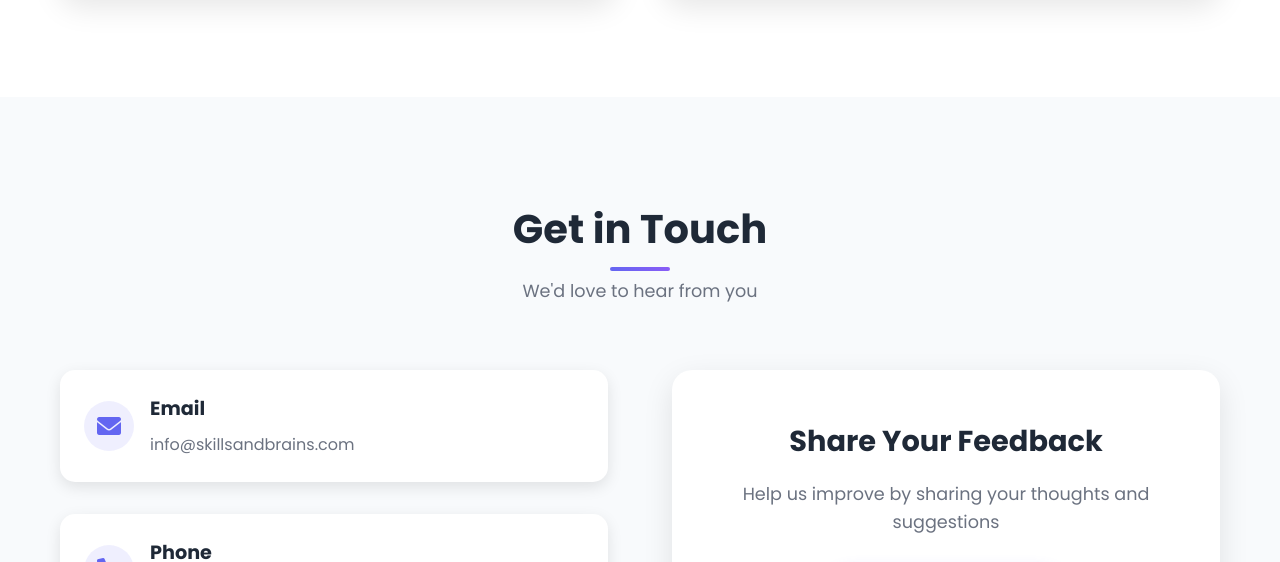
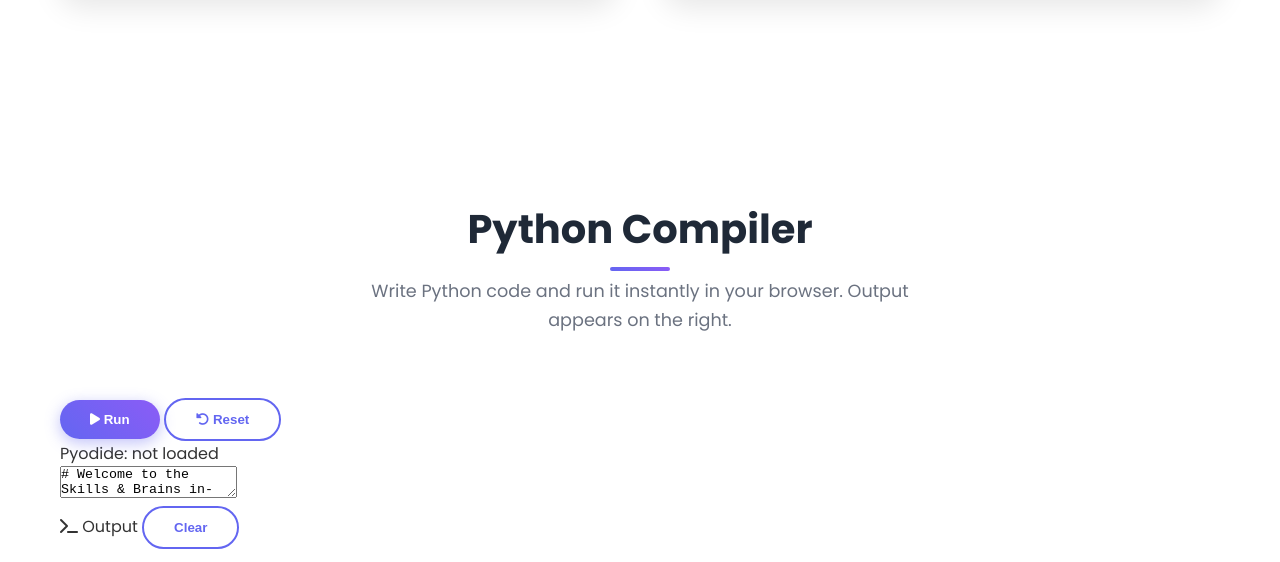
Before and after one commit to TamilMyme/pythonteaching, a plain HTML site: page index.html in a window 1280 px wide. Shown: the part 5205-5767 px from the top of the page. Drawn offline with Linux system fonts and the light colour scheme.

Commit message:
Update index.html

```diff
--- a/index.html
+++ b/index.html
@@ -87,7 +87,7 @@
                 <p class="section-subtitle">Download and preview comprehensive study materials</p>
             </div>
             <div class="notes-grid">
-                <div class="note-card" data-aos="fade-up">
+                <div class="note-card" data-aos="fade-up" data-drive-id="1AL-n798ti4XEVe21Vju8v_6frdOkOamz">
                     <div class="note-icon">
                         <i class="fas fa-book"></i>
                     </div>
@@ -98,7 +98,7 @@
                         <button class="btn btn-primary download-btn" data-subject="math">Download</button>
                     </div>
                 </div>
-                <div class="note-card" data-aos="fade-up" data-aos-delay="100">
+                <div class="note-card" data-aos="fade-up" data-aos-delay="100" data-drive-id="1Rv3bg8jTwEYKzOgJysClF-nUcnE93lcY">
                     <div class="note-icon">
                         <i class="fas fa-book"></i>
                     </div>
@@ -109,7 +109,7 @@
                         <button class="btn btn-primary download-btn" data-subject="physics">Download</button>
                     </div>
                 </div>
-                <div class="note-card" data-aos="fade-up" data-aos-delay="200">
+                <div class="note-card" data-aos="fade-up" data-aos-delay="200" data-drive-id="1iACzOpyv5pggx7O1f26utISrpLdf2rq2">
                     <div class="note-icon">
                         <i class="fas fa-book"></i>
                     </div>
@@ -120,7 +120,7 @@
                         <button class="btn btn-primary download-btn" data-subject="chemistry">Download</button>
                     </div>
                 </div>
-                <div class="note-card" data-aos="fade-up" data-aos-delay="300">
+                <div class="note-card" data-aos="fade-up" data-aos-delay="300" data-drive-id="1hUZksDLc7QJu9lQ4Fwr017vDCJesLDag">
                     <div class="note-icon">
                         <i class="fas fa-book"></i>
                     </div>
@@ -131,7 +131,7 @@
                         <button class="btn btn-primary download-btn" data-subject="biology">Download</button>
                     </div>
                 </div>
-                <div class="note-card" data-aos="fade-up" data-aos-delay="300">
+                <div class="note-card" data-aos="fade-up" data-aos-delay="300" data-drive-id="1fktBhx4ZFCyXzfhol_Rc5FQIZmaMZj4m">
                     <div class="note-icon">
                         <i class="fas fa-book"></i>
                     </div>
@@ -471,6 +471,46 @@
         </div>
     </section>
 
+    <!-- Python Compiler Section -->
+    <section id="python-compiler" class="section">
+        <div class="container">
+            <div class="section-header">
+                <h2 class="section-title">Python Compiler</h2>
+                <p class="section-subtitle">Write Python code and run it instantly in your browser. Output appears on the right.</p>
+            </div>
+            <div class="compiler-wrapper">
+                <div class="editor-pane">
+                    <div class="compiler-toolbar">
+                        <div class="left">
+                            <button id="runPython" class="btn btn-primary"><i class="fas fa-play"></i> Run</button>
+                            <button id="resetPython" class="btn btn-outline"><i class="fas fa-rotate-left"></i> Reset</button>
+                        </div>
+                        <div class="right">
+                            <span id="pyStatus" class="status-badge">Pyodide: not loaded</span>
+                        </div>
+                    </div>
+                    <textarea id="pythonEditor" spellcheck="false" aria-label="Python editor"># Welcome to the Skills & Brains in-browser Python compiler!
+# Write Python code on the left, then click Run.
+
+# Example: compute factorial
+
+def factorial(n):
+    return 1 if n <= 1 else n * factorial(n-1)
+
+print("Factorial of 5 is", factorial(5))
+</textarea>
+                </div>
+                <div class="output-pane">
+                    <div class="output-header">
+                        <span><i class="fas fa-terminal"></i> Output</span>
+                        <button id="clearOutput" class="btn btn-outline btn-small">Clear</button>
+                    </div>
+                    <pre id="pythonOutput" aria-live="polite"></pre>
+                </div>
+            </div>
+        </div>
+    </section>
+
     <!-- Contact Section -->
     <section id="contact" class="section bg-light">
         <div class="container">
@@ -577,6 +617,7 @@
         </div>
     </div>
 
+    <script defer src="https://cdn.jsdelivr.net/pyodide/v0.24.1/full/pyodide.js"></script>
     <script src="script.js"></script>
 </body>
 </html>
```
